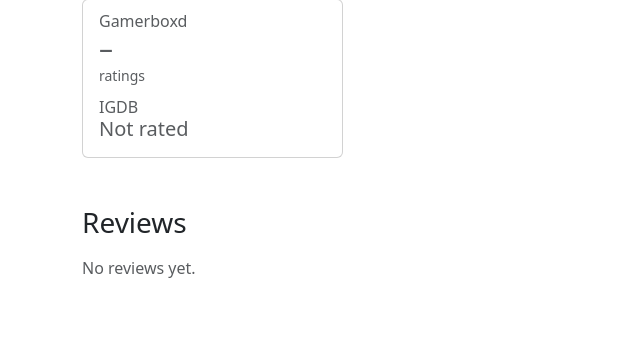
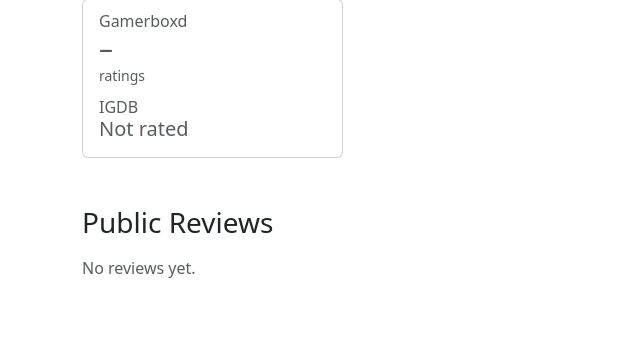
Before and after one commit to grqphical/gamerboxd, a Spring app: template src/main/resources/templates/games.html in a window 1280 px wide. Shown: the part 446-800 px from the top of the page, without its empty margins (0-640 px from the left). Run offline with Thymeleaf, Linux system fonts and the light colour scheme; the template is opened without the code that fills it, so the values that code supplies are empty; some of the project's set-up classes (security, data sources, template engines, error pages and the like) are left out, and stand-ins take their place.

Commit message:
clarity fix

```diff
--- a/src/main/resources/templates/games.html
+++ b/src/main/resources/templates/games.html
@@ -169,7 +169,7 @@
         </div>
         <section class="mt-5" style="max-width: 700px;">
             <div class="d-flex justify-content-between align-items-center mb-3">
-                <h3 class="mb-0">Reviews</h3>
+                <h3 class="mb-0">Public Reviews</h3>
                 <a th:if="${currentUser}" th:href="@{/reviews/new(gameId=${game.id})}" class="btn btn-primary">Write a
                     Review</a>
             </div>
```
